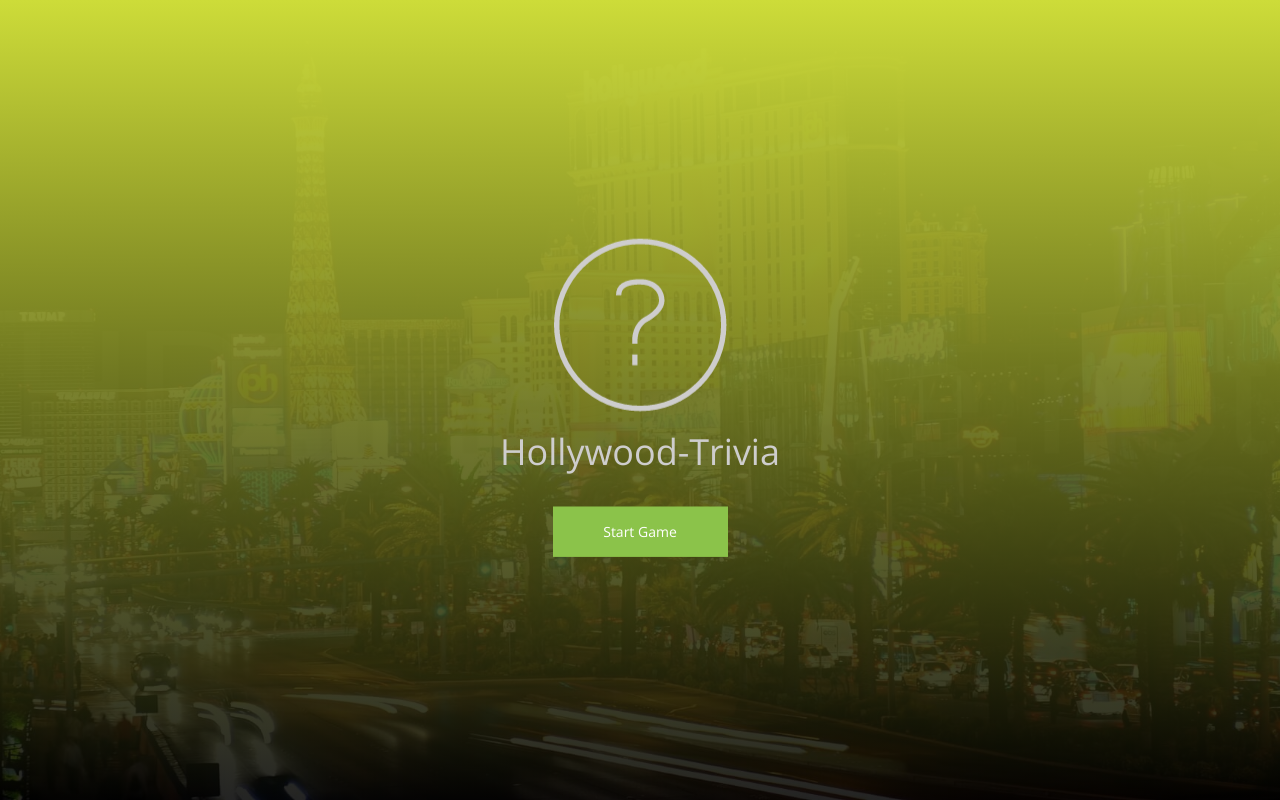
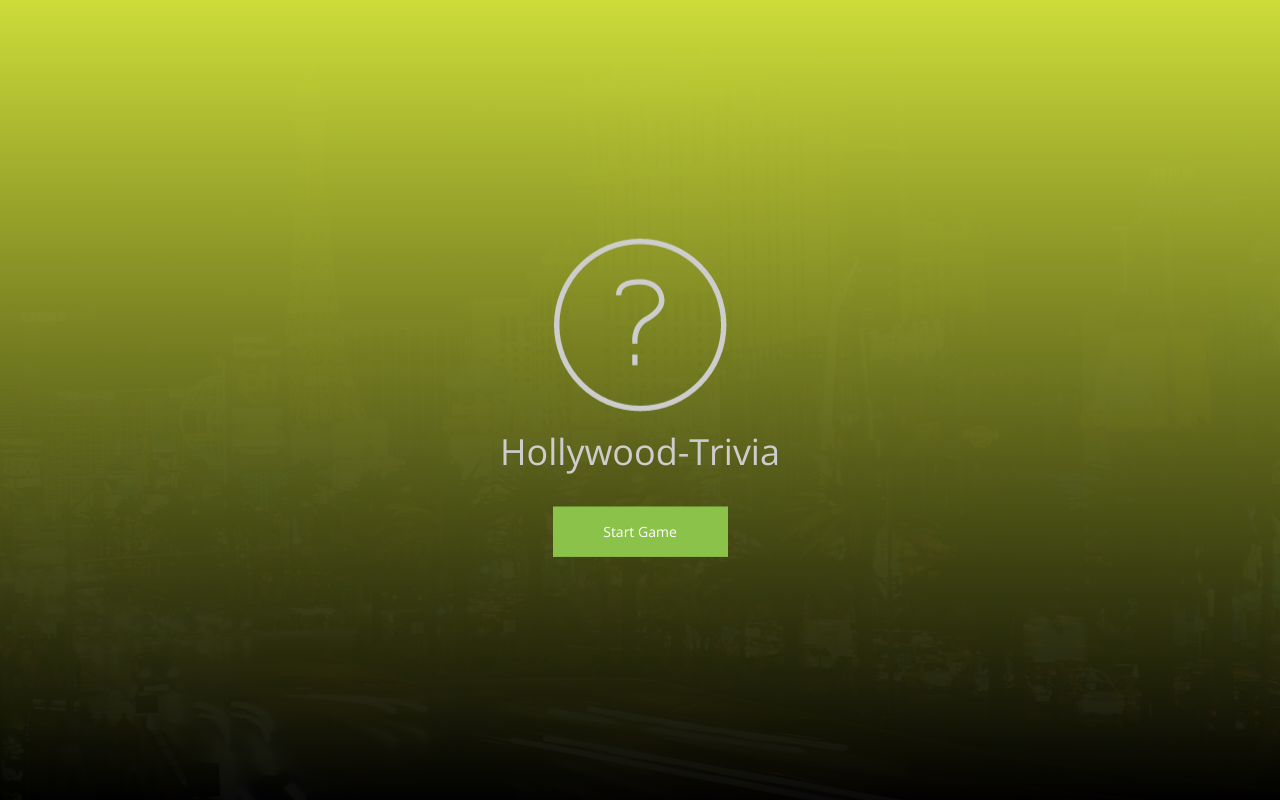
Before and after one commit to NBDelpino1/Hollywood, a PHP site: page / in a window 1280 px wide. Run offline with PHP 8.4, Linux system fonts and the light colour scheme.

Commit message:
minor adjustment to gradient

```diff
--- a/assets/css/style.css
+++ b/assets/css/style.css
@@ -15,7 +15,7 @@ h1 {
     background:
             linear-gradient(
                     rgba(205, 220, 57, 1),
-                    rgba(0, 0, 0, 0.86)
+                    rgba(0, 0, 0, 0.96)
             ),
             url(../images/page-bg.jpg) no-repeat center center scroll;
     -webkit-background-size: cover;
@@ -52,7 +52,6 @@ h1 {
     background-color:#8bc34a;
     border-color: #8bc34a;
     color: #fff;
-    /*font-size:20px;*/
     font-weight:300;
     letter-spacing:-1px;
     line-height:41px;
```
